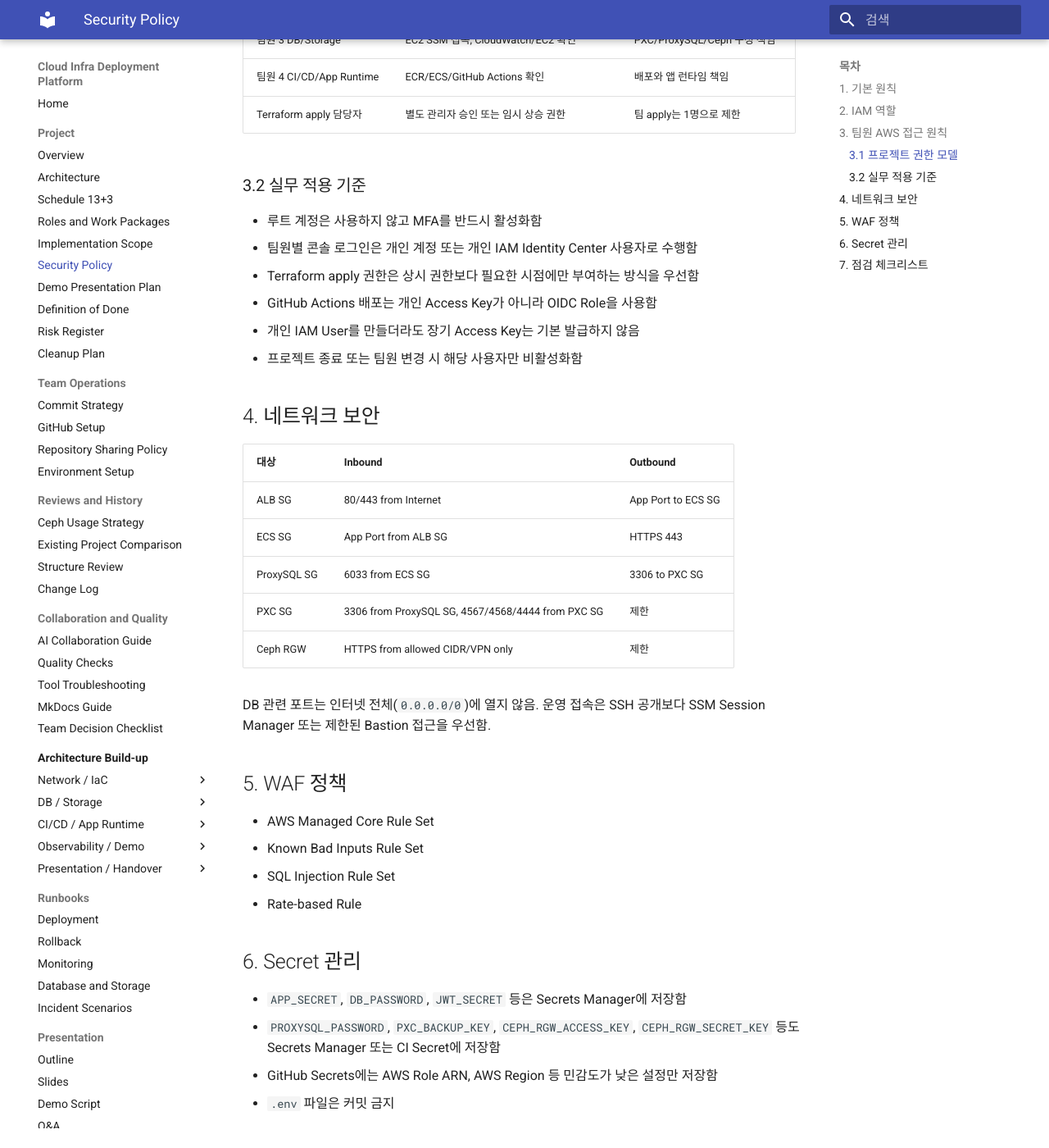
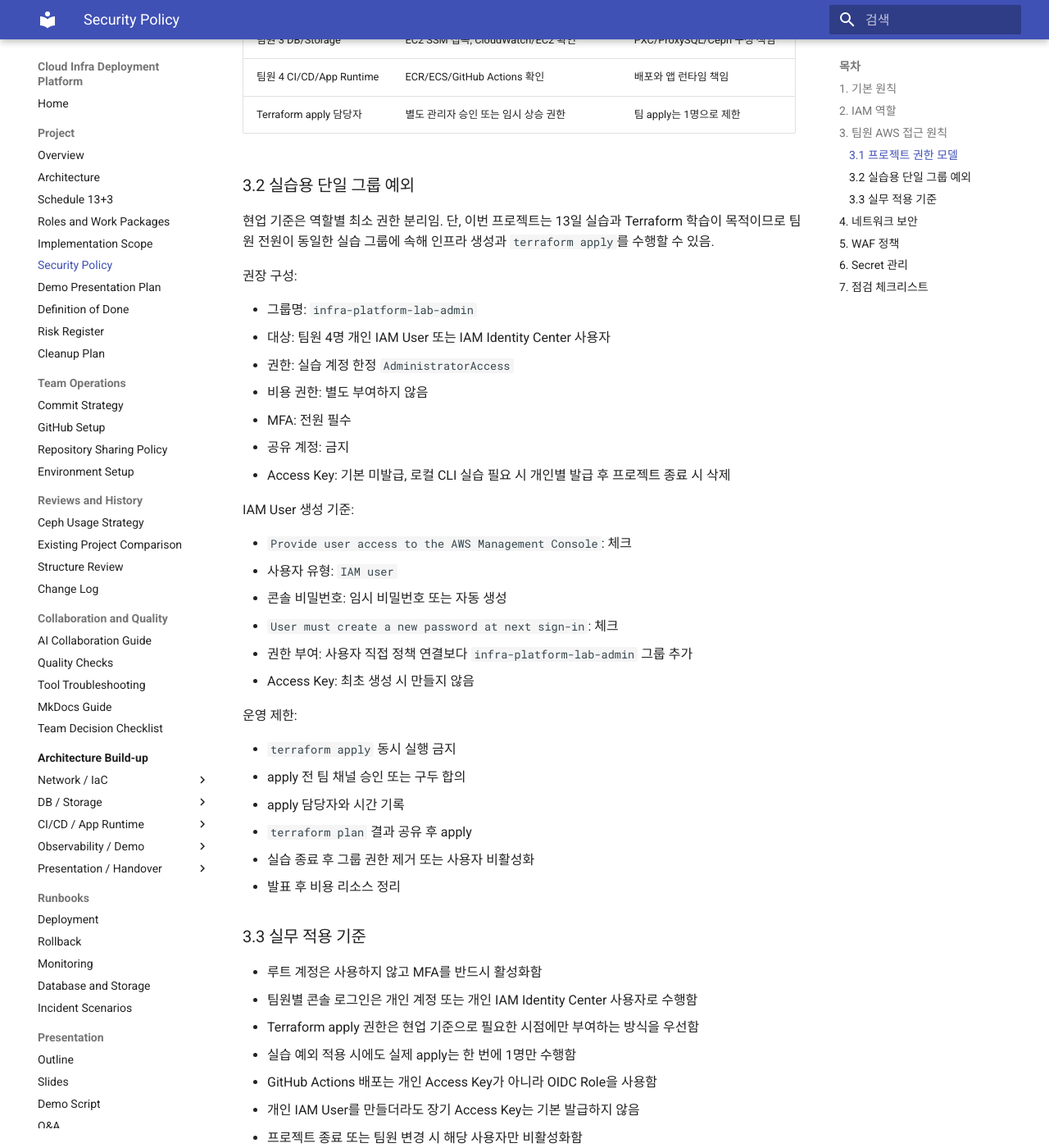
Before and after one commit to KosaCloudTeam2/infra-platform, an MkDocs documentation site: the page built from docs/05_security_policy.md, in a window 1280 px wide and 1400 px high, scrolled down 1766 px. Shown: the whole window at 82% size. Built offline with MkDocs 1.6.1 and Material for MkDocs 9.7.7, drawn with Linux system fonts in a browser that asks for light colours; some of the changed text lies outside the part shown.

Commit message:
docs: 실습용 IAM 권한 기준 추가

```diff
--- a/docs/05_security_policy.md
+++ b/docs/05_security_policy.md
@@ -20,7 +20,7 @@
 
 ## 3. 팀원 AWS 접근 원칙
 
-팀원 3명에게 AWS 콘솔 또는 CLI 접근을 줄 때는 **하나의 계정을 공유하지 않고 개인별 접근 주체를
+팀원 4명에게 AWS 콘솔 또는 CLI 접근을 줄 때는 **하나의 계정을 공유하지 않고 개인별 접근 주체를
 분리**함. 공유 계정은 누가 어떤 리소스를 만들었는지 추적하기 어렵고, 비밀번호/MFA/세션 관리와 퇴장
 처리가 불명확해짐.
 
@@ -56,11 +56,45 @@
 | 팀원 4 CI/CD/App Runtime | ECR/ECS/GitHub Actions 확인                  | 배포와 앱 런타임 책임          |
 | Terraform apply 담당자   | 별도 관리자 승인 또는 임시 상승 권한         | 팀 apply는 1명으로 제한        |
 
-### 3.2 실무 적용 기준
+### 3.2 실습용 단일 그룹 예외
+
+현업 기준은 역할별 최소 권한 분리임. 단, 이번 프로젝트는 13일 실습과 Terraform 학습이 목적이므로
+팀원 전원이 동일한 실습 그룹에 속해 인프라 생성과 `terraform apply`를 수행할 수 있음.
+
+권장 구성:
+
+- 그룹명: `infra-platform-lab-admin`
+- 대상: 팀원 4명 개인 IAM User 또는 IAM Identity Center 사용자
+- 권한: 실습 계정 한정 `AdministratorAccess`
+- 비용 권한: 별도 부여하지 않음
+- MFA: 전원 필수
+- 공유 계정: 금지
+- Access Key: 기본 미발급, 로컬 CLI 실습 필요 시 개인별 발급 후 프로젝트 종료 시 삭제
+
+IAM User 생성 기준:
+
+- `Provide user access to the AWS Management Console`: 체크
+- 사용자 유형: `IAM user`
+- 콘솔 비밀번호: 임시 비밀번호 또는 자동 생성
+- `User must create a new password at next sign-in`: 체크
+- 권한 부여: 사용자 직접 정책 연결보다 `infra-platform-lab-admin` 그룹 추가
+- Access Key: 최초 생성 시 만들지 않음
+
+운영 제한:
+
+- `terraform apply` 동시 실행 금지
+- apply 전 팀 채널 승인 또는 구두 합의
+- apply 담당자와 시간 기록
+- `terraform plan` 결과 공유 후 apply
+- 실습 종료 후 그룹 권한 제거 또는 사용자 비활성화
+- 발표 후 비용 리소스 정리
+
+### 3.3 실무 적용 기준
 
 - 루트 계정은 사용하지 않고 MFA를 반드시 활성화함
 - 팀원별 콘솔 로그인은 개인 계정 또는 개인 IAM Identity Center 사용자로 수행함
-- Terraform apply 권한은 상시 권한보다 필요한 시점에만 부여하는 방식을 우선함
+- Terraform apply 권한은 현업 기준으로 필요한 시점에만 부여하는 방식을 우선함
+- 실습 예외 적용 시에도 실제 apply는 한 번에 1명만 수행함
 - GitHub Actions 배포는 개인 Access Key가 아니라 OIDC Role을 사용함
 - 개인 IAM User를 만들더라도 장기 Access Key는 기본 발급하지 않음
 - 프로젝트 종료 또는 팀원 변경 시 해당 사용자만 비활성화함
@@ -102,6 +136,7 @@ DB 관련 포트는 인터넷 전체(`0.0.0.0/0`)에 열지 않음. 운영 접
 - [ ] 팀원별 AWS 접근 주체가 분리되어 있음
 - [ ] 공유 IAM User를 사용하지 않음
 - [ ] 콘솔 접근 사용자에 MFA가 활성화되어 있음
+- [ ] 실습용 단일 그룹 사용 시 apply 담당자와 실행 시간이 기록됨
 - [ ] WAF가 ALB에 연결됨
 - [ ] CloudWatch 로그 보존 기간이 설정됨
 - [ ] ProxySQL Admin 포트 `6032`가 인터넷에 노출되지 않음
```
Also changed, not shown: docs/16_change_log.md (+1 -0 lines).
